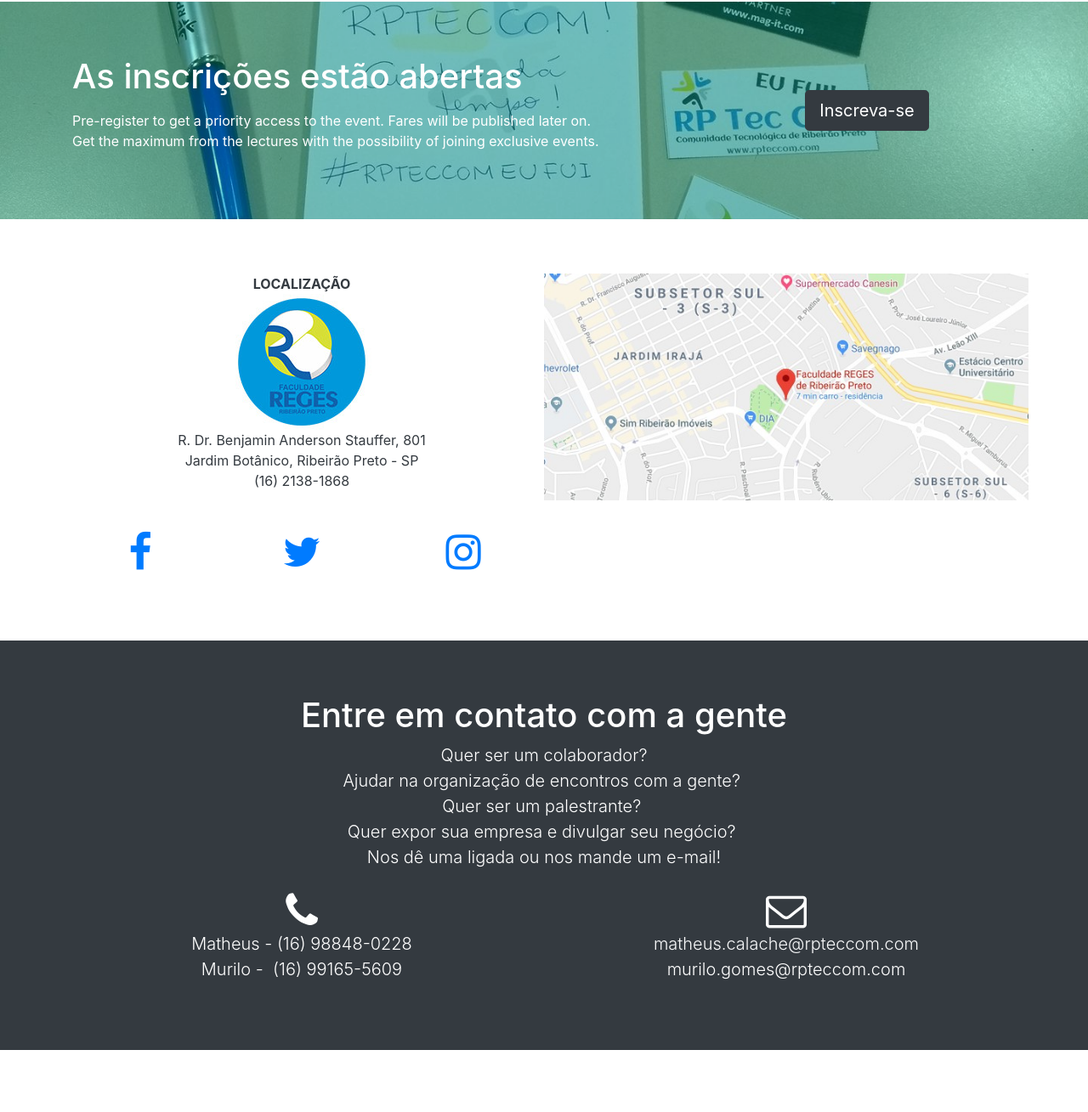
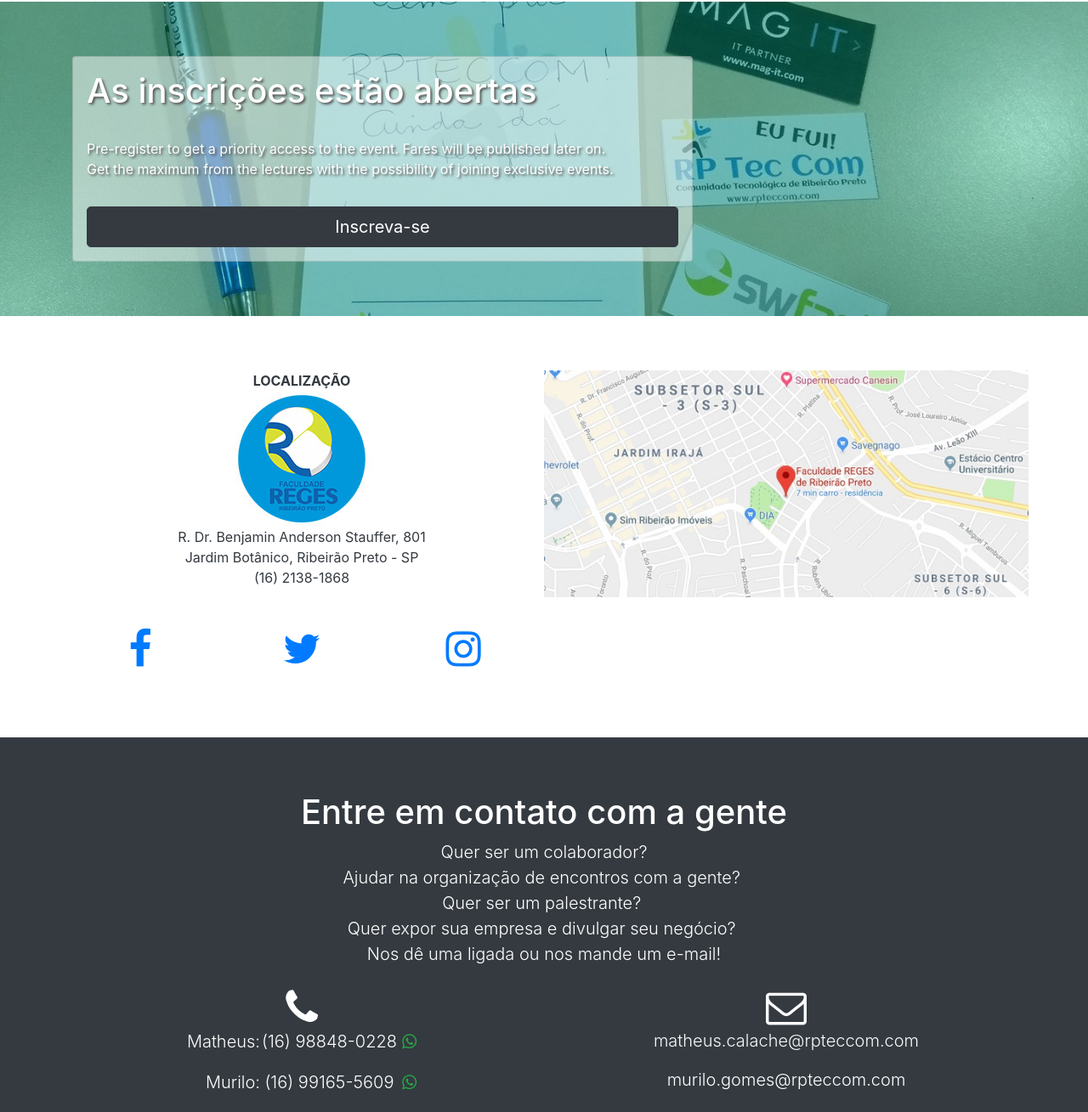
Before and after one commit to lucasbuetto/RPTecCom.web.site, a website: page app/index.html in a window 1280 px wide. Shown: the part 4356-5665 px from the top of the page at 85% size. Before the commit the page ends 5592 px from the top, so only its background shows below. Drawn offline with nearby package versions, Linux system fonts and the light colour scheme; files that its build step writes are made by us from their sources.

Commit message:
#9 Add whatsapp icon and link to tel number

```diff
--- a/app/index.html
+++ b/app/index.html
@@ -35,6 +35,7 @@
 </head>
 
 <body data-spy="scroll" data-target="#navbar2SupportedContent">
+
   <!-- Navbar -->
   <nav class="navbar navbar-expand-md fixed-top navbar-dark bg-primary">
     <div class="container">
@@ -72,6 +73,7 @@ px"> </a>
       </div>
     </div>
   </nav>
+
   <!-- Cover -->
   <div class="d-flex align-items-center cover front-page bg-dark" id="meeting">
     <div class="container">
@@ -98,6 +100,7 @@ px"> </a>
       </div>
     </div>
   </div>
+
   <!-- Info background -->
   <div class="py-6 text-center section-info section-primary" style="background-image: url('assets/images/section_1.jpg');" id="encontro">
     <div class="container p-2">
@@ -113,6 +116,7 @@ px"> </a>
       </div>
     </div>
   </div>
+
   <!-- Themes -->
   <div class="py-6 bg-light" id="themes">
     <div class="container">
@@ -183,6 +187,7 @@ px"> </a>
       </div>
     </div>
   </div>
+
   <!-- Speakers -->
   <div class="py-6 text-center" id="speakers">
     <div class="container">
@@ -249,6 +254,7 @@ px"> </a>
       </div>
     </div>
   </div>
+
   <!-- Schedule -->
   <div class="py-6
  section-secondary" id="schedule" style="background-image: url('assets/images/cronograma.jpg');">
@@ -265,6 +271,7 @@ px"> </a>
       </div>
     </div>
   </div>
+
   <!-- Sponsor logos -->
   <div class="py-6 section bg-light text-center" id="sponsors">
     <div class="container">
@@ -276,21 +283,25 @@ px"> </a>
       <div id="sponsorsList" class="row d-flex flex-row justify-content-center mb-3"></div>
     </div>
   </div>
+
   <!-- Call to action -->
   <div class="py-6 section section-info" id="register" style="background-image: url('assets/images/inscrevase.jpg');">
     <div class="container">
       <div class="row">
         <div class="col-md-8 text-left">
-          <h1 class="mb-3 text-white">As inscrições estão abertas</h1>
-          <p>Pre-register to get a priority access to the event. Fares will be published later on.&nbsp;
-            <br>Get the maximum from the lectures with the possibility of joining exclusive events.</p>
-        </div>
-        <div class="col-md-4 align-self-center text-center animate-in-right">
-          <a href="#" class="btn btn-lg btn-dark my-3">Inscreva-se</a>
+          <div class="card transparency-05">
+            <h1 class="m-3 text-white shadowed-text">As inscrições estão abertas</h1>
+            <p class="m-3 shadowed-text">
+              Pre-register to get a priority access to the event. Fares will be published later on.&nbsp;
+              <br>Get the maximum from the lectures with the possibility of joining exclusive events.
+            </p>
+            <a href="#" class="btn btn-dark btn-lg m-3">Inscreva-se</a>
+          </div>
         </div>
       </div>
     </div>
   </div>
+
   <!-- Location -->
   <div class="py-6 text-white" id="location">
     <div class="container">
@@ -328,6 +339,8 @@ px"> </a>
       </div>
     </div>
   </div>
+
+  <!-- Contact/footer -->
   <div class="py-6 text-white text-center bg-dark" id="contact">
     <div class="container">
       <div class="row">
@@ -341,14 +354,25 @@ px"> </a>
           <div id="c_row-2col-a" class="row pi-draggable">
             <div class="col-md-6">
               <i class="d-block  fa fa-phone fa-3x"></i>
-              <p class="lead">Matheus -&nbsp;(16) 98848-0228
-                <br>Murilo -&nbsp; (16) 99165-5609</p>
+              <table class="mx-auto">
+                  <tr>
+                    <td align="right"><p class="lead">Matheus:</p></td>
+                    <td><p class="lead"><a class="text-white" href="tel:+551698848-0228">(16) 98848-0228</a></p></td>
+                    <td><p class="lead"><i class="d-block ml-1 fa fa-whatsapp text-success"></p></i></td>
+                  </tr>
+                  <tr>
+                    <td align="right"><p class="lead">Murilo:</p></td>
+                    <td><p class="lead"><a class="text-white" href="tel:+551699165-5609">(16) 99165-5609</a></p></td>
+                    <td><p class="lead"><i class="d-block ml-1 fa fa-whatsapp text-success"></p></i></td>
+                  </tr>
+              </table>
             </div>
             <div class="col-md-6">
               <i class="d-block  fa fa-3x fa-envelope-o"></i>
               <p class="lead text-white">
                 <a href="mailto:matheus.calache@rpteccom.com" class="text-light"> matheus.calache@rpteccom.com </a>
-                <br>
+              </p>
+              <p class="lead text-white">
                 <a href="mailto:murilo.gomes@rpteccom.com" class="text-white"> murilo.gomes@rpteccom.com </a>
               </p>
             </div>
```
